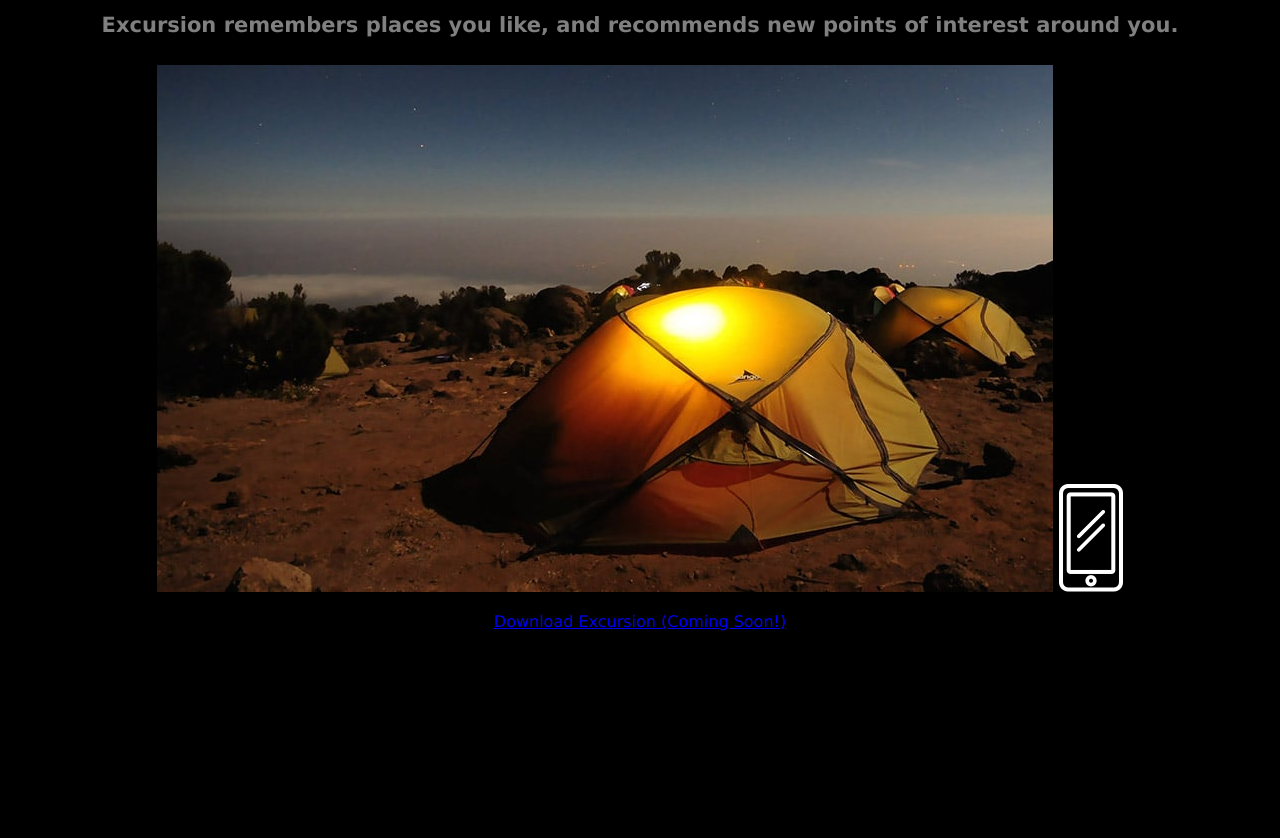
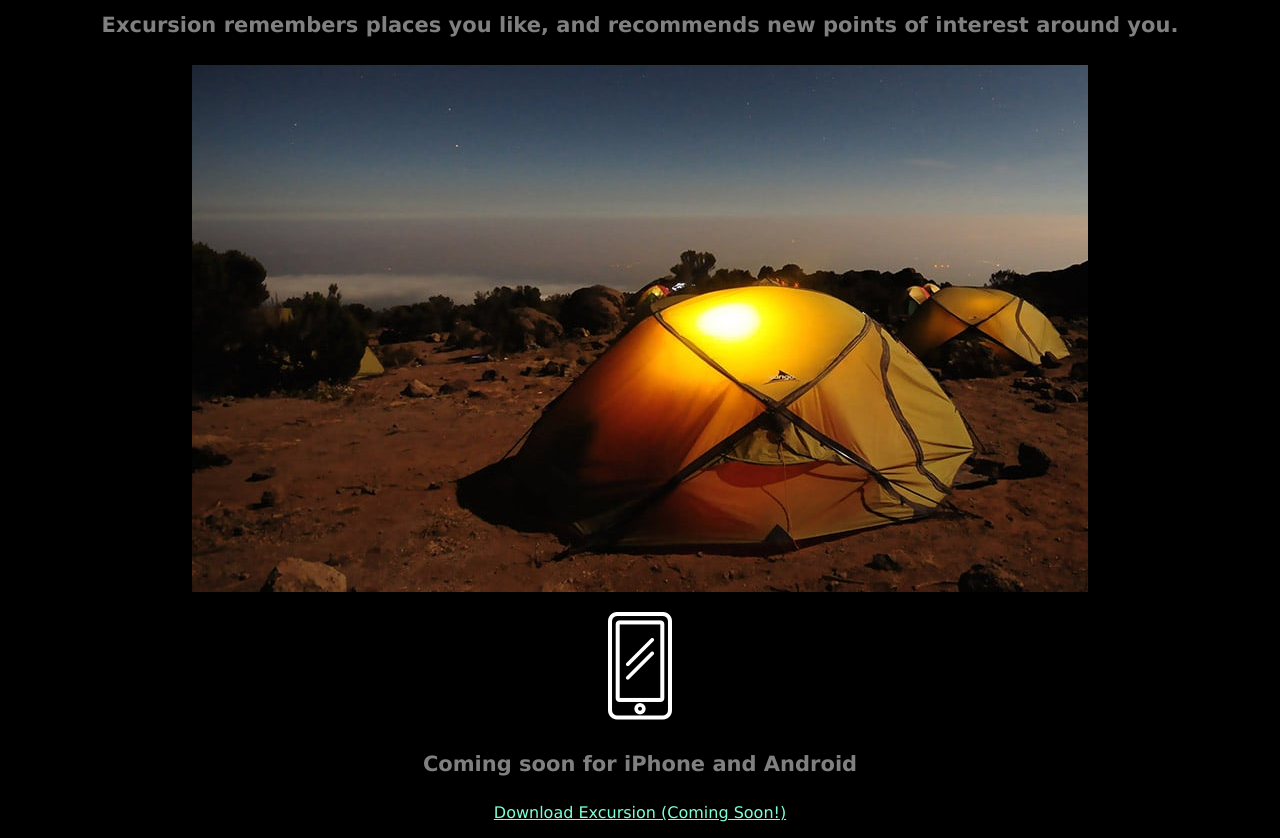
Before and after one commit to CrimsonSeaArch/Excursion, a plain HTML site: page Excursion/Index.html in a window 1280 px wide. Shown: the part 420-1258 px from the top of the page. Before the commit the page ends 1067 px from the top, so only its background shows below. Drawn offline with Linux system fonts and the light colour scheme.

Commit message:
added footer

```diff
--- a/Excursion/Index.html
+++ b/Excursion/Index.html
@@ -15,9 +15,11 @@
     </video>
     <h2 class="header--secondary">Your personal travel guide</h2>
     <h4 class="header-sub-header">Excursion remembers places you like, and recommends new points of interest around you.</h4>
-    <img src="./resources/pic/camp.jpg" type="picture/png">
-    <img src="./resources/pic/phone.png" type="picture/png">
-    <p><a href="#">Download Excursion (Coming Soon!)</a></p>
+    <p><img src="./resources/pic/camp.jpg" type="picture/png"></p>
+    <p><img src="./resources/pic/phone.png" type="picture/png"></p>
+    <h4 class="header-sub-header">Coming soon for iPhone and Android</h4>
+
+    <p><a class="link--cta" href="#">Download Excursion (Coming Soon!)</a></p>
 
 
 </body>
```
